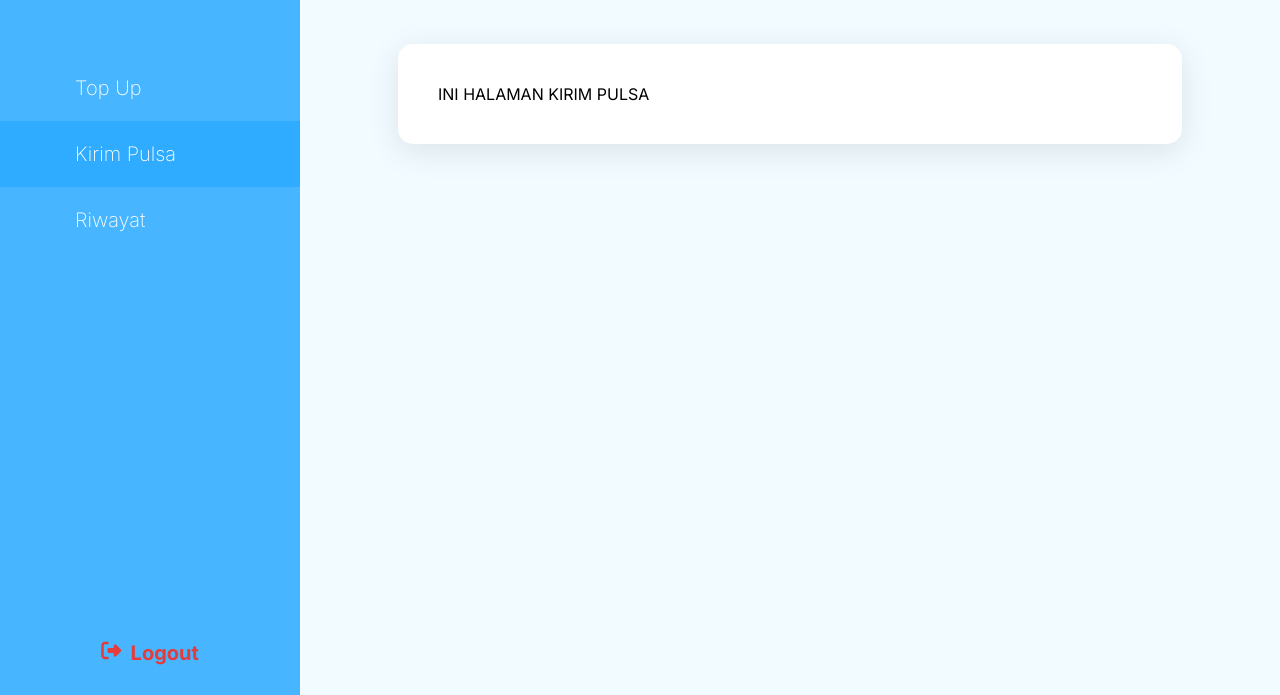
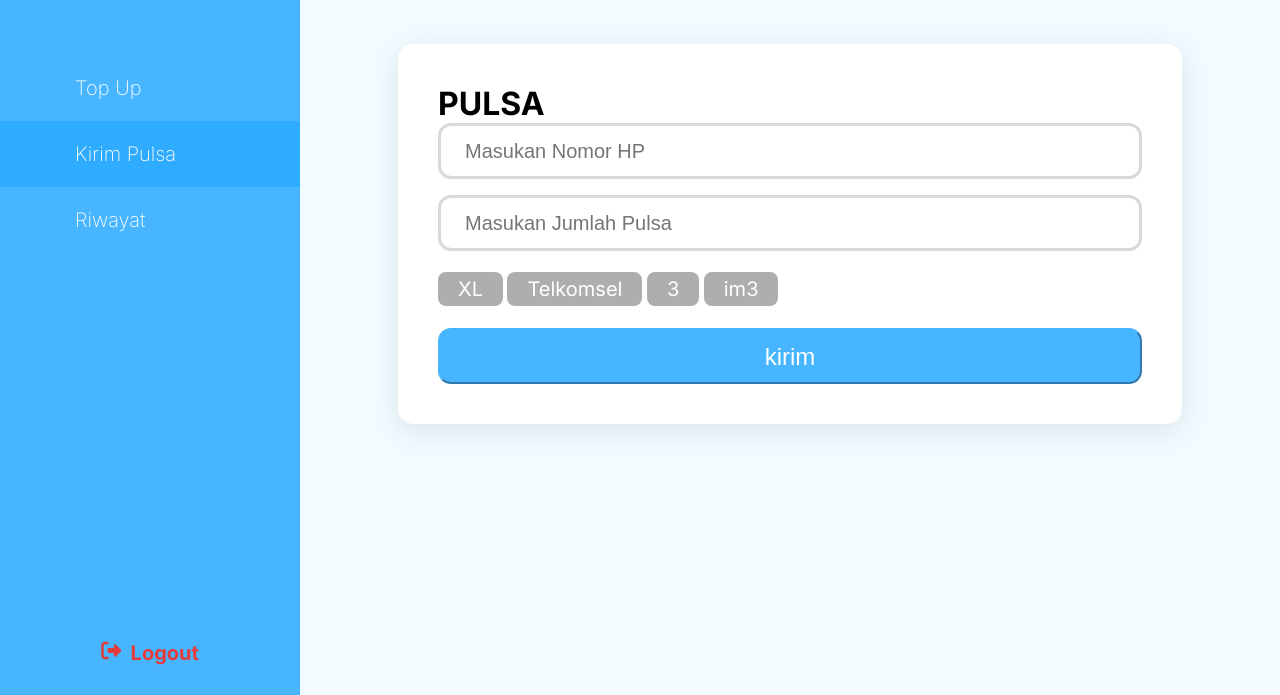
Before and after one commit to Shauqi12/tugas-kelompok, a PHP site: page /send in a window 1280 px wide. Shown: the part 105-800 px from the top of the page. Run offline with PHP 8.4, Linux system fonts and the light colour scheme; data that the repository does not hold is empty; some libraries are stand-ins or nearby versions.

Commit message:
send page

```diff
--- a/assets/css/style.css
+++ b/assets/css/style.css
@@ -143,3 +143,58 @@ main {
     box-shadow: 0px 7px 32px rgba(0, 22, 35, 0.1);
     border-radius: 15px;
 }
+
+/* send page */
+.provider{
+  padding: 5px 0;
+  margin: 5px 0;
+}
+.radio{
+  display: none;
+}
+.input-topup1,
+.input-topup2{
+  width: 100%;
+  height: 7vh;
+  border: 3px solid #D9D9D9;
+  border-radius: 13px;
+  padding: auto;
+  font-weight: 400;
+  font-size: 20px;
+  line-height: 25px;
+  color: black;
+  padding-left: 3vh;
+  margin-bottom: 2vh;
+}
+.top-up{
+  width: 100%;
+}
+.top-up label{
+  padding: 5px 20px;
+  width: 15vh;
+  background: #aeaeae;
+  border-radius: 1vh;
+  font-weight: 400;
+  font-size: 20px;
+  line-height: 25px;
+  color: #ffffff;
+  cursor: pointer;
+}
+#xl:checked ~ .xl,
+#telkomsel:checked ~ .telkomsel,
+#tri:checked ~ .tri,
+#im3:checked ~ .im3{
+  background: #47B5FF;
+  color: #ffffff;
+}
+.top-up button{
+  margin-top: 2vh;
+  background: #47B5FF;
+  border-radius: 13px;
+  border-color: #47B5FF;
+  width: 100%;
+  height: 7vh;
+  font-size: 24px;
+  line-height: 29px;
+  color: #FFFFFF;
+}
--- a/config/store.php
+++ b/config/store.php
@@ -11,4 +11,20 @@
         $q = "SELECT * FROM riwayat";
         $history = mysqli_query($connection, $q);
     }
+
+    function post_tambah($data)
+    {
+        global $connection, $user_id;
+        $no_kartu = $data['no_kartu'];
+        $nominal = $data['nominal'];
+        $provider = $data['provider'];
+        $tanggal = date("y/m/d");
+
+        $query = "INSERT INTO riwayat
+                    VALUES
+                    ('','$no_kartu','$nominal', '$provider', '$tanggal', '$user_id')";
+        mysqli_query($connection, $query);
+
+        return mysqli_affected_rows($connection);
+    }
 ?>
--- a/views/send.php
+++ b/views/send.php
@@ -1,3 +1,37 @@
+<?php
+if (isset($_POST["submit"])) {
+    if (post_tambah($_POST) > 0) {
+        echo " data berhasil ditambahkan";
+    }else {
+        echo "data gagal";
+    }
+}
+?>
+<!-- <style>
+    label{
+        background-color: blue;
+    }
+</style> -->
 <div class="card">
-    INI HALAMAN KIRIM PULSA
+
+    <form action="" method="post" class="top-up">
+        <h1>PULSA</h1>
+        <input type="text" placeholder="Masukan Nomor HP" name="no_kartu" class="input-topup1">
+        <br>
+        <input type="text" placeholder="Masukan Jumlah Pulsa" name="nominal" class="input-topup2">
+        <br>
+        <div class="provider">
+        <input type="radio" id="xl" name="provider" value="xl" class="radio">
+            <label for="xl" class="xl">XL</label>
+        <input type="radio" id="telkomsel" name="provider" value="telkomsel" class="radio">
+            <label for="telkomsel" class="telkomsel">Telkomsel</label>
+        <input type="radio" id="tri" name="provider" value="3" class="radio">
+            <label for="tri" class="tri">3</label>
+        <input type="radio" id="im3" name="provider" value="im3" class="radio">
+            <label for="im3" class="im3">im3</label>
+        <br>
+        </div>
+        <button type="submit" name="submit">kirim</button>
+
+    </form>
 </div>
```
